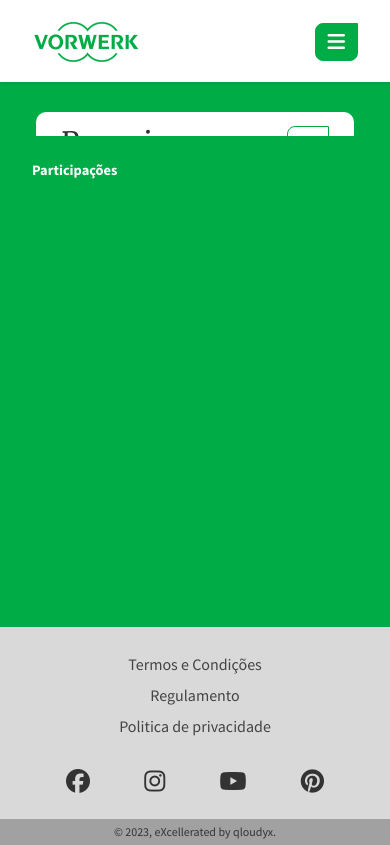
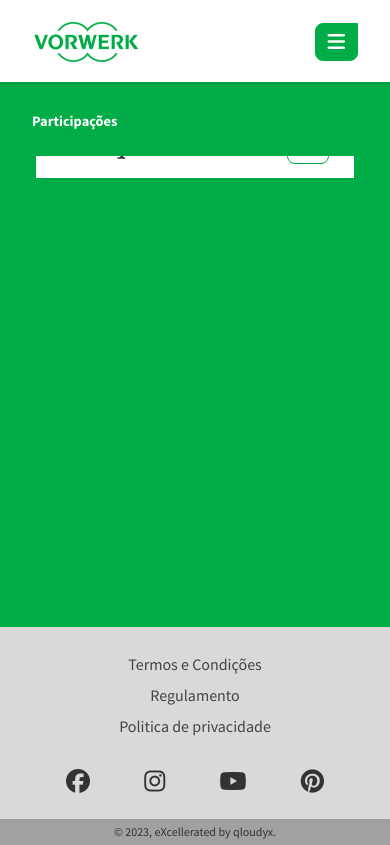
Before and after one commit to dev-qloudyx/avental, a Django app: page / in a window 390 px wide, after a click that opens the changed part. Run offline with Django 4.2, Linux system fonts and the light colour scheme; parts of the project's set-up code (start-up, migrations or seed data) failed here and were passed over; some libraries are stand-ins or nearby versions.

Commit message:
correção do menu

```diff
--- a/static/css/base.css
+++ b/static/css/base.css
@@ -500,7 +500,7 @@
     position: absolute;
     z-index: 1;
     width: 100%;
-    margin-top: 19.5em;
+    margin-top: 15em;
     margin-left: -24px!important;
   }
   #content {
--- a/templates/base_bg.html
+++ b/templates/base_bg.html
@@ -12,7 +12,7 @@
     <style>
         @media (max-width: 991px) {
             #navbarSupportedContent {
-                margin-top: 16.125em;
+                margin-top: 10em;
             }
         }
     </style>
```
